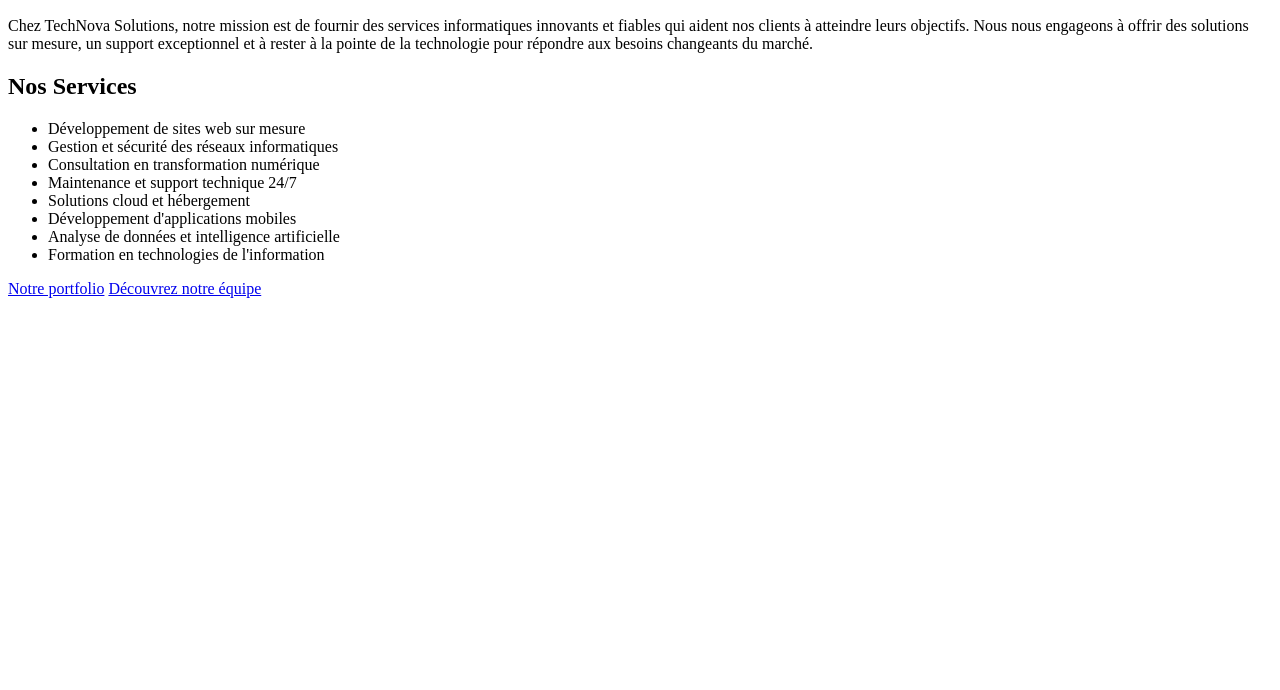
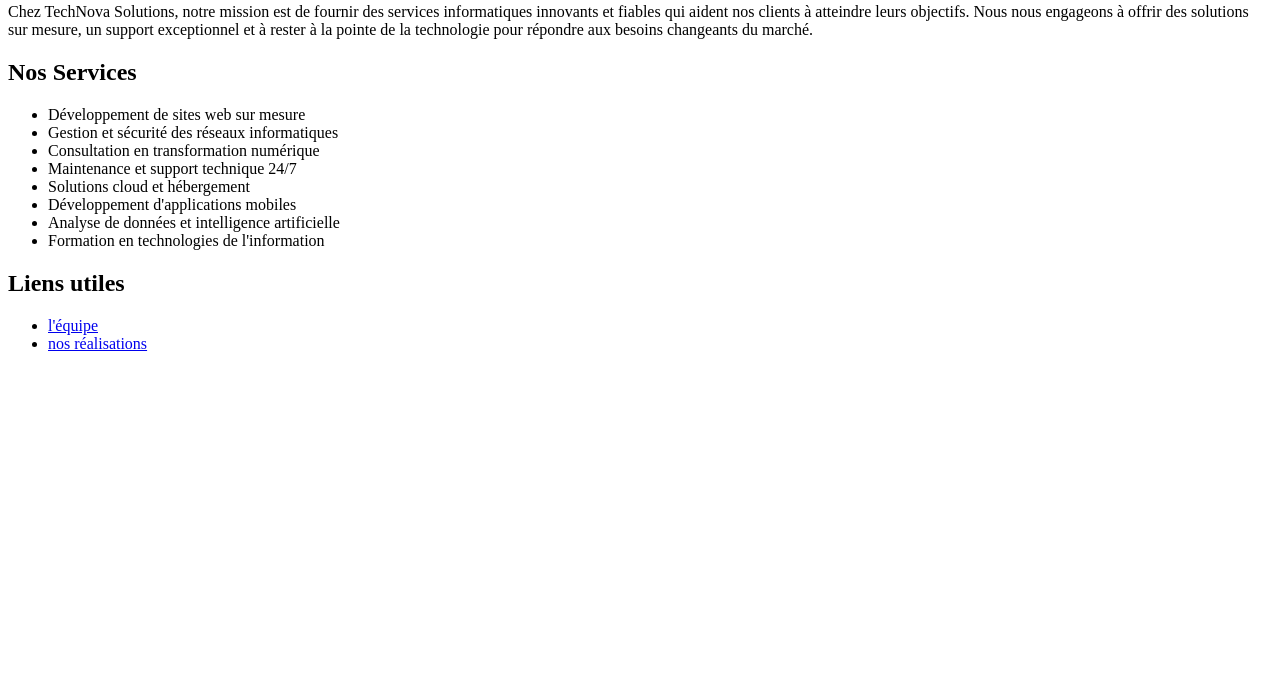
Before and after one commit to Wissem556/Projet-1-Exploration-du-domaine-informatique, a plain HTML site: page index.html in a window 1280 px wide. Shown: the part 110-800 px from the top of the page. Drawn offline with Linux system fonts and the light colour scheme.

Commit message:
Changement de Nom et rajout d'une balise h2
Rajout d'une balise h2 pour mettre le texte "Liens utiles" par Ludovic

```diff
--- a/site web.html
+++ b/index.html
@@ -1,10 +1,9 @@
-<!DOCTYPE html>
+<DOCTYPE html>
 <html lang="fr">
 <head>
- <body>
-    <meta charset="UTF-8">
-    <meta name="viewport" content="width=device-width, initial-scale=1.0">
-     <title>TechNova Solutions</title>
+<meta charset="UTF-8">
+    <title>TechNova Solutions</title>
+  <link rel="stylesheet" href="style.css">
 </head>
 <body>
     <h1>TechNova Solutions</h1>
@@ -22,7 +21,10 @@
         <li>Analyse de données et intelligence artificielle</li>
         <li>Formation en technologies de l'information</li>
     </ul>
+<h2>Liens utiles</h2>
+<ul>
+<li> <a href="équipe.html"> l'équipe </a> </li>
+<li> <a href="réalisations.html"> nos réalisations </a> </li>
+</ul>
 </body>
-    <a href="portfolio.html">Notre portfolio</a>
-    <a href="équipe.html">Découvrez notre équipe</a>
 </html>
```
